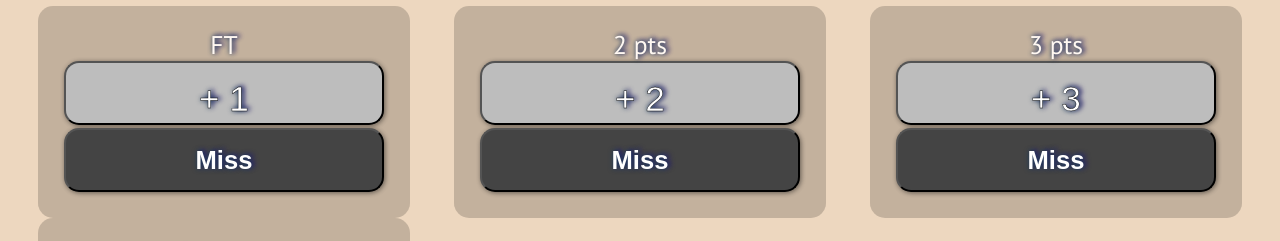
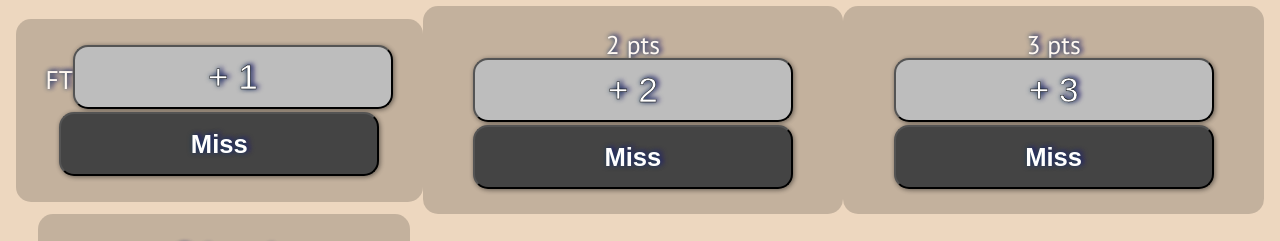
Before and after one commit to nabilchaib/marker-app, a React (Create React App) app: page / in a window 1280 px wide. Shown: the part 318-559 px from the top of the page. Built offline with nearby package versions, Linux system fonts and the light colour scheme; no server answers.

Commit message:
Pts button

```diff
--- a/src/css/main.css
+++ b/src/css/main.css
@@ -270,15 +270,15 @@ h2 {
 }
 
 .card-in {
-    display: flex;
+    /* display: flex; */
     align-items: center;
-    flex-direction: column;
+    /* flex-direction: column; */
     border-radius: 15px;
-    margin: 0.2rem 0 0 0;
+    /* margin: 0.2rem 0 0 0; */
     height: 8vh;
     width: 25vw;
     font-size: 2.2rem;
-    padding: 1rem;
+    /* padding: 1rem; */
     background-color: #bdbdbd;
     border-color: #000000;
     -webkit-text-stroke: 0.4px black;
@@ -291,7 +291,7 @@ h2 {
 }
 
 .card-miss {
-    display: flex;
+    /* display: flex; */
     align-items: center;
     flex-direction: column;
     border-radius: 15px;
```
Also changed, not shown: 1 other file (tests, documents, lock files or other folders).
